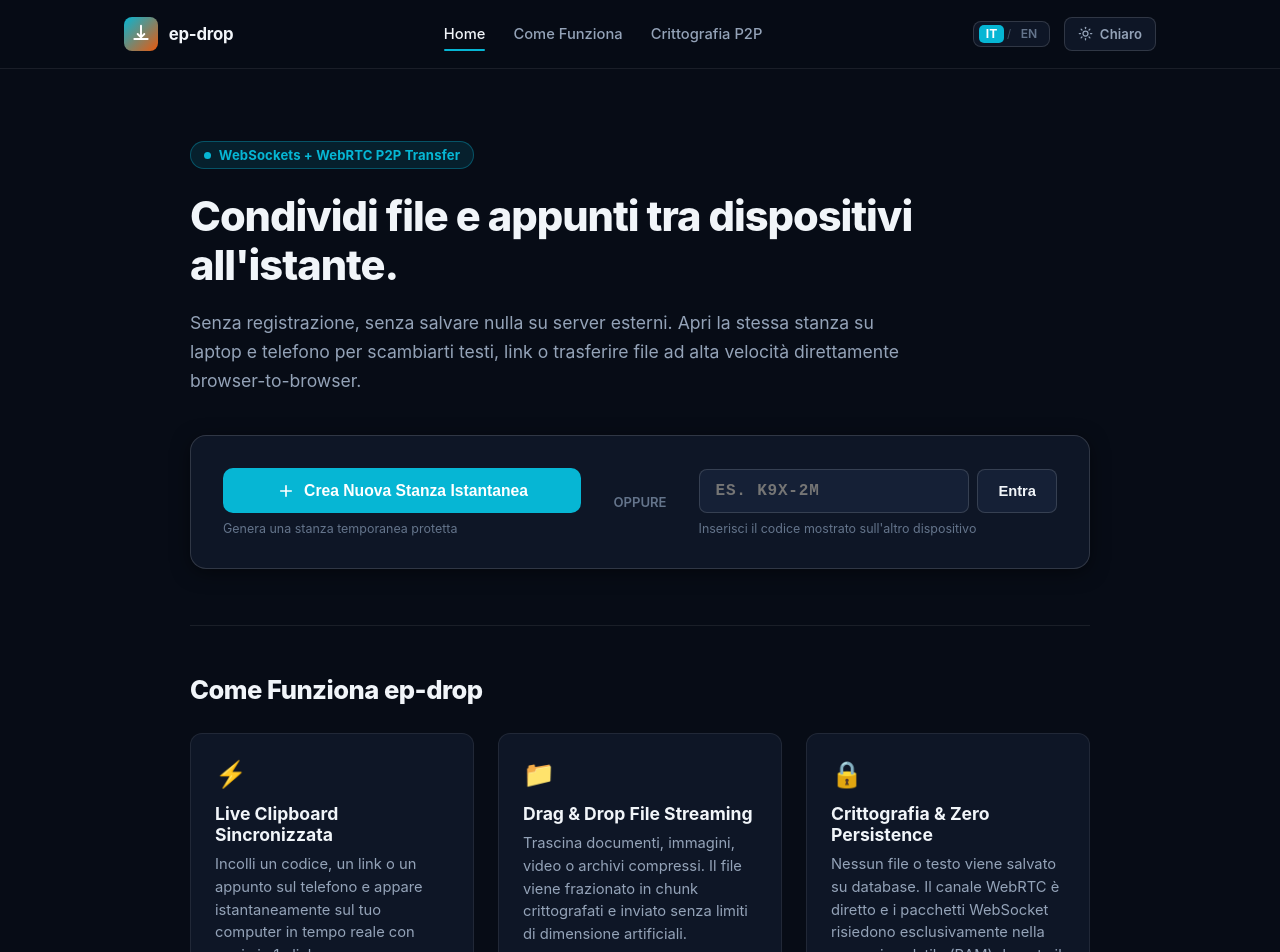
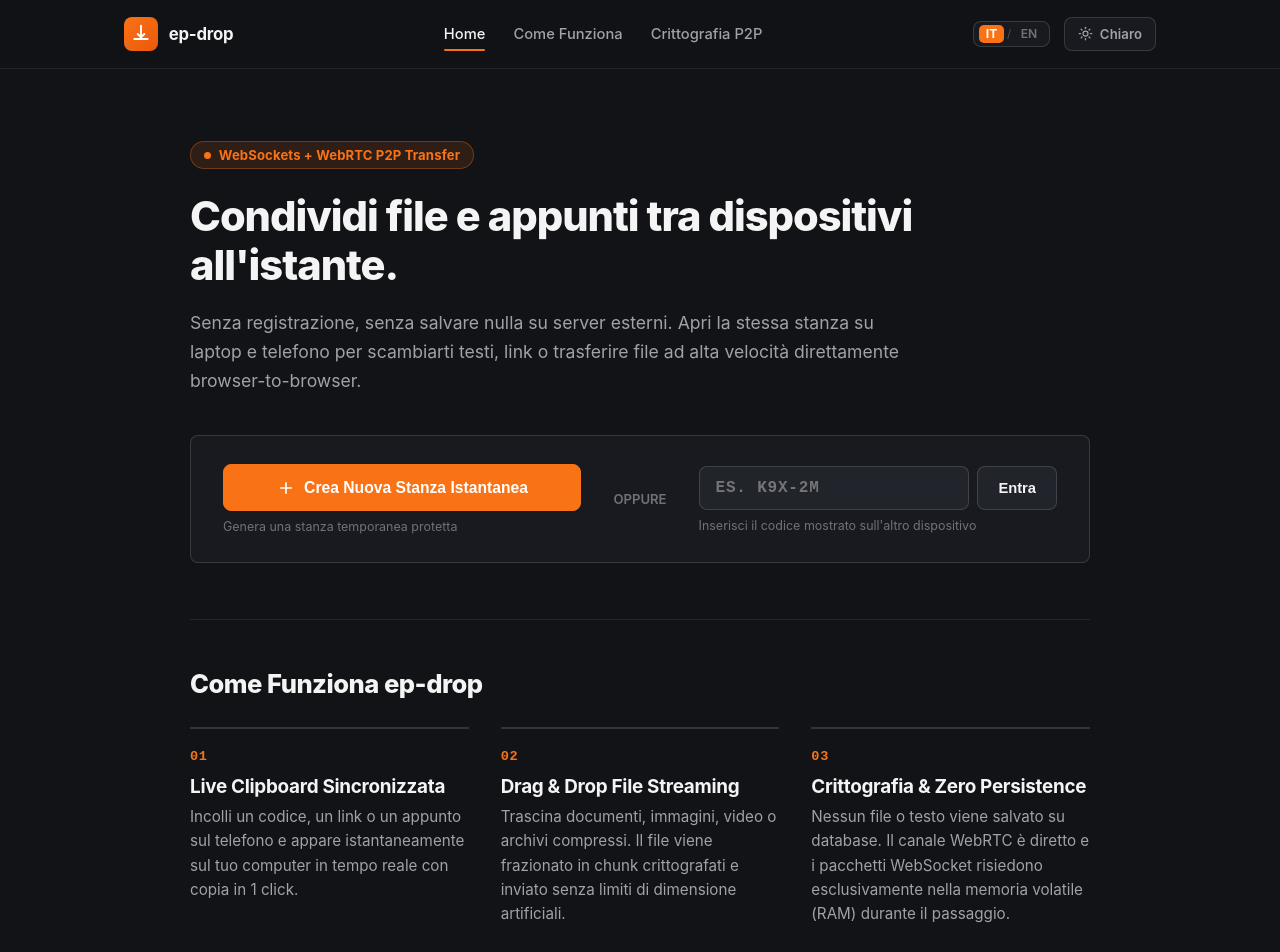
Before and after one commit to MCR300400/ep-drop, a Vue app: page / in a window 1280 px wide. Shown: the top 952 px of the page. Built offline with nearby package versions, Linux system fonts and the light colour scheme.

Commit message:
style: unify artisanal orange palette, de-card features, optimize touch & motion

```diff
--- a/src/assets/tema.css
+++ b/src/assets/tema.css
@@ -7,79 +7,71 @@
 :root[data-theme="dark"] {
   color-scheme: dark;
 
-  /* Surfaces: Deep Signal Void & Receiver Slate */
-  --bg-primario: #070c16;
-  --bg-superficie: #0e1626;
-  --bg-superficie-elevata: #152036;
-  --bg-superficie-hover: #1c2b46;
-  --header-bg: rgba(7, 12, 22, 0.88);
+  /* Superfici e Sfondi (Grafite minerale caldo) */
+  --bg-primario: #121316;
+  --bg-superficie: #191a20;
+  --bg-superficie-elevata: #22242c;
+  --bg-superficie-hover: #292b35;
+  --header-bg: rgba(18, 19, 22, 0.88);
 
-  /* Typography */
-  --testo-primario: #f1f5f9;
-  --testo-secondario: #94a3b8;
-  --testo-terziario: #64748b;
-  --testo-invertito: #070c16;
+  /* Tipografia */
+  --testo-primario: #f4f4f5;
+  --testo-secondario: #a1a1aa;
+  --testo-terziario: #71717a;
+  --testo-invertito: #121316;
 
-  /* Structural lines */
+  /* Linee e Bordi strutturali */
   --bordo-sottile: rgba(255, 255, 255, 0.08);
   --bordo-medio: rgba(255, 255, 255, 0.14);
   --bordo-forte: rgba(255, 255, 255, 0.22);
 
-  /* Accent: Signal Radar Cyan */
-  --accento: #06b6d4;
-  --accento-hover: #22d3ee;
-  --accento-attivo: #0891b2;
-  --accento-sfondo: rgba(6, 182, 212, 0.12);
-  --accento-sfondo-hover: rgba(6, 182, 212, 0.20);
-  --accento-bordo: rgba(6, 182, 212, 0.35);
-  --accento-testo: #67e8f9;
-  --accento-contrasto: #070c16;
+  /* Accento Arancione Caldo & Energico */
+  --accento: #f97316;
+  --accento-hover: #fb923c;
+  --accento-attivo: #ea580c;
+  --accento-sfondo: rgba(249, 115, 22, 0.12);
+  --accento-sfondo-hover: rgba(249, 115, 22, 0.18);
+  --accento-bordo: rgba(249, 115, 22, 0.32);
+  --accento-testo: #fdba74;
+  --accento-contrasto: #ffffff;
 
   /* Transfer status */
   --accento-emerald: #10b981;
   --accento-violet: #8b5cf6;
-
-  /* Shadows */
-  --ombra-scheda: 0 4px 20px -2px rgba(0, 0, 0, 0.55);
-  --ombra-scheda-hover: 0 12px 28px -4px rgba(0, 0, 0, 0.75), 0 0 0 1px rgba(6, 182, 212, 0.3);
 }
 
 :root[data-theme="light"] {
   color-scheme: light;
 
-  /* Surfaces: Clean Signal Sky */
-  --bg-primario: #f3f7fa;
+  /* Superfici e Sfondi (Carta calda / Pietra chiara) */
+  --bg-primario: #fbfaf8;
   --bg-superficie: #ffffff;
-  --bg-superficie-elevata: #e2eef4;
-  --bg-superficie-hover: #d5e5ed;
-  --header-bg: rgba(243, 247, 250, 0.92);
+  --bg-superficie-elevata: #f3f1ec;
+  --bg-superficie-hover: #eae7df;
+  --header-bg: rgba(251, 250, 248, 0.90);
 
-  /* Typography */
-  --testo-primario: #0e1726;
-  --testo-secondario: #3b4d61;
-  --testo-terziario: #62748a;
+  /* Tipografia ad alto contrasto */
+  --testo-primario: #1a1917;
+  --testo-secondario: #57534e;
+  --testo-terziario: #78716c;
   --testo-invertito: #ffffff;
 
-  /* Structural lines */
-  --bordo-sottile: rgba(14, 23, 38, 0.08);
-  --bordo-medio: rgba(14, 23, 38, 0.14);
-  --bordo-forte: rgba(14, 23, 38, 0.22);
+  /* Linee e Bordi */
+  --bordo-sottile: rgba(0, 0, 0, 0.08);
+  --bordo-medio: rgba(0, 0, 0, 0.14);
+  --bordo-forte: rgba(0, 0, 0, 0.22);
 
-  /* Accent: Sky Azure */
-  --accento: #0284c7;
-  --accento-hover: #0369a1;
-  --accento-attivo: #075985;
-  --accento-sfondo: rgba(2, 132, 199, 0.08);
-  --accento-sfondo-hover: rgba(2, 132, 199, 0.15);
-  --accento-bordo: rgba(2, 132, 199, 0.28);
-  --accento-testo: #0284c7;
+  /* Accento Terracotta / Arancione ambrato (WCAG AA > 4.5:1) */
+  --accento: #ea580c;
+  --accento-hover: #c2410c;
+  --accento-attivo: #9a3412;
+  --accento-sfondo: rgba(234, 88, 12, 0.08);
+  --accento-sfondo-hover: rgba(234, 88, 12, 0.14);
+  --accento-bordo: rgba(234, 88, 12, 0.26);
+  --accento-testo: #c2410c;
   --accento-contrasto: #ffffff;
 
   /* Transfer status */
   --accento-emerald: #059669;
   --accento-violet: #7c3aed;
-
-  /* Shadows */
-  --ombra-scheda: 0 2px 8px rgba(14, 23, 38, 0.04), 0 1px 2px rgba(14, 23, 38, 0.02);
-  --ombra-scheda-hover: 0 10px 22px -3px rgba(14, 23, 38, 0.08), 0 0 0 1px rgba(2, 132, 199, 0.28);
 }
--- a/src/viste/Home.vue
+++ b/src/viste/Home.vue
@@ -135,24 +135,24 @@
       </div>
     </section>
 
-    <!-- Pilastri / Caratteristiche Chiave -->
+    <!-- Pilastri / Caratteristiche Chiave (Aperte, ZERO card) -->
     <section id="come-funziona" class="sezione-pilastri">
       <h2 class="titolo-sezione">{{ t('home.sezFunziona') }}</h2>
       <div class="griglia-pilastri">
-        <div class="scheda-pilastro">
-          <div class="icona-box">⚡</div>
+        <div class="riga-pilastro">
+          <span class="indice-pilastro">01</span>
           <h3>{{ t('home.f1Titolo') }}</h3>
           <p>{{ t('home.f1Desc') }}</p>
         </div>
 
-        <div class="scheda-pilastro">
-          <div class="icona-box">📁</div>
+        <div class="riga-pilastro">
+          <span class="indice-pilastro">02</span>
           <h3>{{ t('home.f2Titolo') }}</h3>
           <p>{{ t('home.f2Desc') }}</p>
         </div>
 
-        <div class="scheda-pilastro">
-          <div class="icona-box">🔒</div>
+        <div class="riga-pilastro">
+          <span class="indice-pilastro">03</span>
           <h3>{{ t('home.f3Titolo') }}</h3>
           <p>{{ t('home.f3Desc') }}</p>
         </div>
@@ -228,13 +228,12 @@
   max-width: 740px;
 }
 
-/* Scheda Azione Stanza */
+/* Scheda Azione Stanza (Aperta, no ombre SaaS) */
 .scheda-azione-stanza {
   background: var(--bg-superficie);
   border: 1px solid var(--bordo-medio);
-  border-radius: 16px;
-  padding: 2rem;
-  box-shadow: var(--ombra-scheda);
+  border-radius: 8px;
+  padding: 1.75rem 2rem;
   display: flex;
   align-items: center;
   justify-content: space-between;
@@ -257,19 +256,18 @@
   gap: 0.6rem;
   background: var(--accento);
   color: #ffffff;
-  border: none;
+  border: 1px solid var(--accento);
   padding: 0.85rem 1.4rem;
-  border-radius: 10px;
+  border-radius: 8px;
   font-size: 0.98rem;
   font-weight: 700;
   cursor: pointer;
-  transition: all 0.18s ease;
-  box-shadow: 0 4px 14px var(--accento-sfondo-forte);
+  transition: background-color 0.15s ease, border-color 0.15s ease;
 }
 
 .btn-primario:hover {
   background: var(--accento-hover);
-  transform: translateY(-1px);
+  border-color: var(--accento-hover);
 }
 
 .nota-crea {
@@ -352,38 +350,37 @@
 .griglia-pilastri {
   display: grid;
   grid-template-columns: repeat(auto-fit, minmax(250px, 1fr));
-  gap: 1.5rem;
+  gap: 2.5rem 2rem;
 }
 
-.scheda-pilastro {
-  background: var(--bg-superficie);
-  border: 1px solid var(--bordo-sottile);
-  border-radius: 12px;
-  padding: 1.5rem;
-  transition: all 0.2s ease;
+.riga-pilastro {
+  display: flex;
+  flex-direction: column;
+  border-top: 2px solid var(--bordo-medio);
+  padding-top: 1.25rem;
 }
 
-.scheda-pilastro:hover {
-  border-color: var(--bordo-medio);
-  transform: translateY(-2px);
+.indice-pilastro {
+  font-family: ui-monospace, monospace;
+  font-size: 0.85rem;
+  font-weight: 750;
+  color: var(--accento);
+  letter-spacing: 0.05em;
+  margin-bottom: 0.65rem;
 }
 
-.icona-box {
-  font-size: 1.6rem;
-  margin-bottom: 0.85rem;
+.riga-pilastro h3 {
+  font-size: 1.18rem;
+  font-weight: 750;
+  color: var(--testo-primario);
+  letter-spacing: -0.015em;
+  margin-bottom: 0.45rem;
 }
 
-.scheda-pilastro h3 {
-  font-size: 1.1rem;
-  font-weight: 750;
-  color: var(--testo-primario);
-  margin-bottom: 0.5rem;
-}
-
-.scheda-pilastro p {
-  font-size: 0.92rem;
+.riga-pilastro p {
+  font-size: 0.95rem;
   color: var(--testo-secondario);
-  line-height: 1.55;
+  line-height: 1.6;
 }
 
 /* Sicurezza */
```
